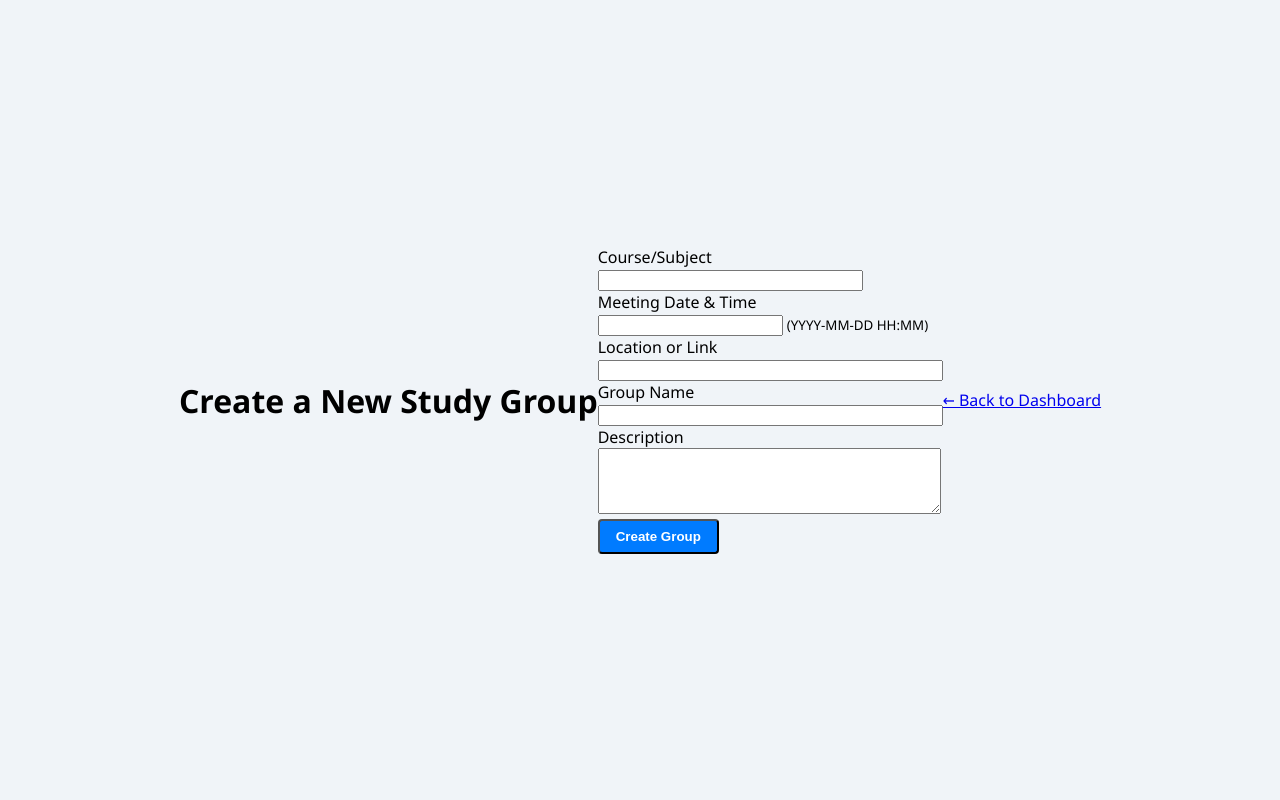
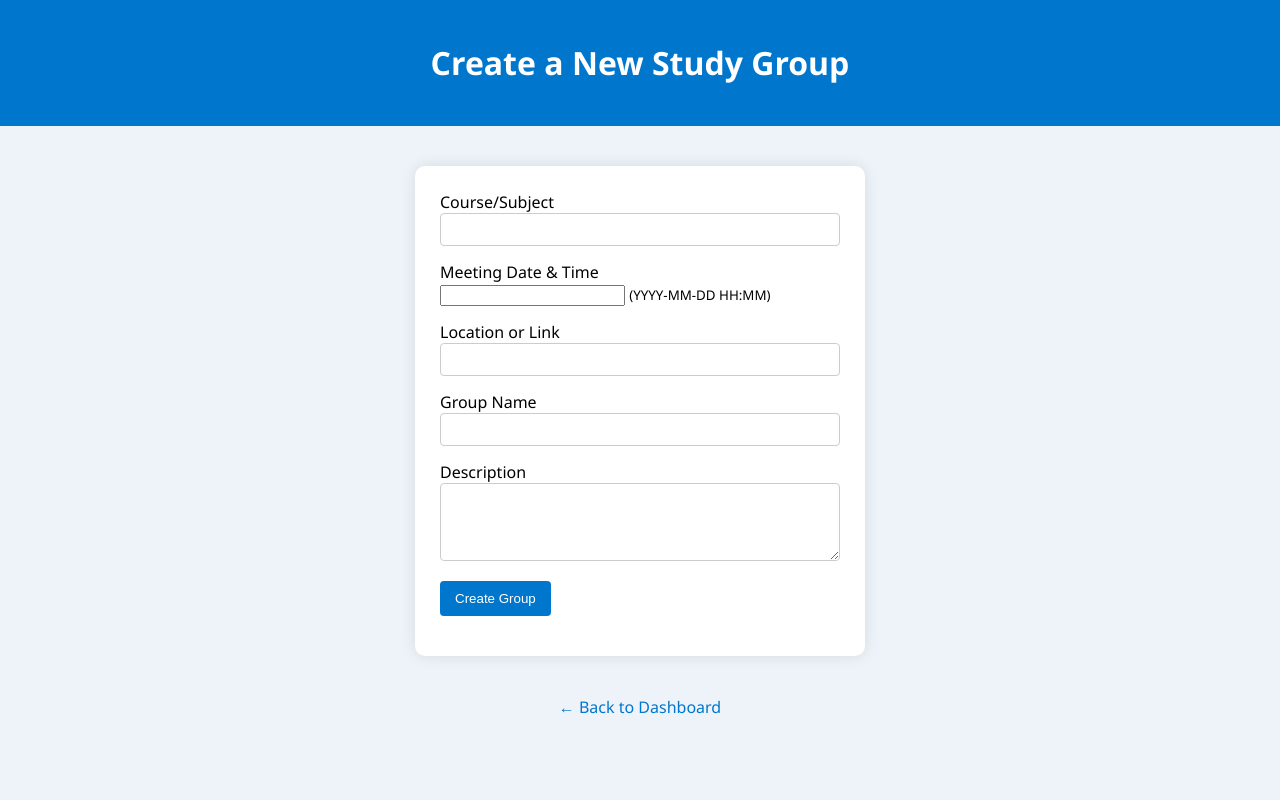
Before and after one commit to harshx1427/southern-study-scheduler, a Flask app: page /groups/new in a window 1280 px wide. Run offline with Flask 3, Linux system fonts and the light colour scheme; a user stored in the database is signed in.

Commit message:
Styled create group page with blue theme and centered form

```diff
--- a/app/templates/create_group.html
+++ b/app/templates/create_group.html
@@ -1,17 +1,106 @@
 <!DOCTYPE html>
 <html lang="en">
 <head>
-  <meta charset="UTF-8">
-  <meta name="viewport" content="width=device-width,initial-scale=1.0">
+  <meta charset="UTF-8" />
+  <meta name="viewport" content="width=device-width, initial-scale=1.0" />
   <title>Create Study Group</title>
-  <link rel="stylesheet" href="{{ url_for('static', filename='login_styles.css') }}">
+  <style>
+    body {
+      font-family: 'Segoe UI', sans-serif;
+      margin: 0;
+      padding: 0;
+      background-color: #eef3f9;
+    }
+
+    header {
+      text-align: center;
+      padding: 20px;
+      background-color: #0077cc;
+      color: white;
+    }
+
+    .form-container {
+      width: 400px;
+      margin: 40px auto;
+      padding: 25px;
+      background-color: white;
+      border-radius: 10px;
+      box-shadow: 0 0 15px rgba(0, 0, 0, 0.1);
+    }
+
+    .form-container div {
+      margin-bottom: 15px;
+    }
+
+    input[type="text"],
+    input[type="datetime-local"],
+    textarea {
+      width: 100%;
+      padding: 8px;
+      border: 1px solid #ccc;
+      border-radius: 4px;
+      box-sizing: border-box;
+    }
+
+    .error {
+      color: red;
+      font-size: 0.85em;
+    }
+
+    .btn {
+      background-color: #0077cc;
+      color: white;
+      padding: 10px 15px;
+      border: none;
+      border-radius: 4px;
+      cursor: pointer;
+    }
+
+    .btn:hover {
+      background-color: #005fa3;
+    }
+
+    .flashes {
+      list-style-type: none;
+      padding: 0;
+      margin: 20px auto;
+      width: 400px;
+      text-align: center;
+    }
+
+    .flashes li {
+      padding: 10px;
+      border-radius: 5px;
+    }
+
+    .success {
+      background-color: #d1ecf1;
+      color: #0c5460;
+    }
+
+    .danger {
+      background-color: #f8d7da;
+      color: #721c24;
+    }
+
+    a {
+      display: block;
+      text-align: center;
+      margin-top: 20px;
+      text-decoration: none;
+      color: #0077cc;
+    }
+
+    a:hover {
+      text-decoration: underline;
+    }
+  </style>
 </head>
 <body>
   <header>
     <h1>Create a New Study Group</h1>
   </header>
 
-  <!-- Flash messages (e.g. after commit) -->
   {% with messages = get_flashed_messages(with_categories=true) %}
     {% if messages %}
       <ul class="flashes">
@@ -22,12 +111,10 @@
     {% endif %}
   {% endwith %}
 
-  <!-- 1) Make sure action points at the route, method is POST -->
+  <div class="form-container">
     <form method="POST" action="{{ url_for('main.create_group') }}">
-    <!-- 2) Hidden field for CSRF token (required by FlaskForm) -->
       {{ form.hidden_tag() }}
 
-    <!-- 3) Subject field + errors -->
       <div>
         {{ form.subject.label }}<br>
         {{ form.subject(size=30) }}<br>
@@ -36,7 +123,6 @@
         {% endfor %}
       </div>
 
-    <!-- 4) Meeting time field + errors -->
       <div>
         {{ form.meet_time.label }}<br>
         {{ form.meet_time() }} <small>(YYYY-MM-DD HH:MM)</small><br>
@@ -45,7 +131,6 @@
         {% endfor %}
       </div>
 
-    <!-- 5) Location field + errors -->
       <div>
         {{ form.location.label }}<br>
         {{ form.location(size=40) }}<br>
@@ -54,7 +139,6 @@
         {% endfor %}
       </div>
 
-    <!-- 6) Name field + errors -->
       <div>
         {{ form.name.label }}<br>
         {{ form.name(size=40) }}<br>
@@ -63,7 +147,6 @@
         {% endfor %}
       </div>
 
-    <!-- 7) Description field + errors -->
       <div>
         {{ form.description.label }}<br>
         {{ form.description(rows=4, cols=40) }}<br>
@@ -72,12 +155,12 @@
         {% endfor %}
       </div>
 
-    <!-- 8) Submit button -->
       <div>
         {{ form.submit(class="btn") }}
       </div>
     </form>
+  </div>
 
-  <p><a href="{{ url_for('main.dashboard') }}">← Back to Dashboard</a></p>
+  <a href="{{ url_for('main.dashboard') }}">← Back to Dashboard</a>
 </body>
 </html>
```
Also changed, not shown: instance/study_scheduler.db. Lines whose indentation alone changed are shown as unchanged.
